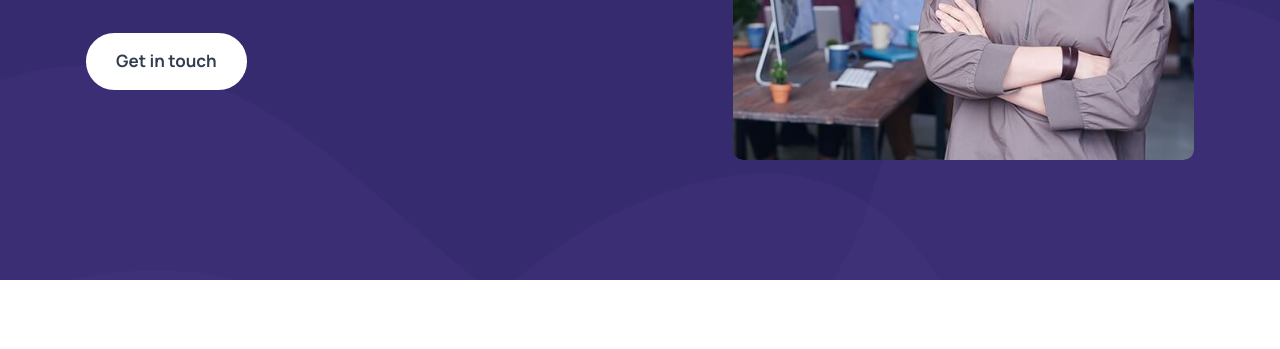
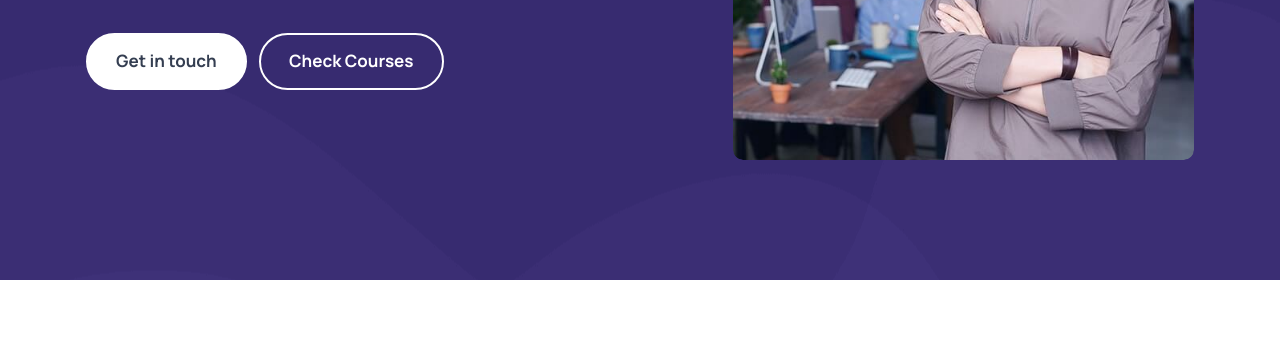
Before and after one commit to letsbeanalyst-Team/Info.letsbeanalyst, a plain HTML site: page index.html in a window 1280 px wide. Shown: the part 451-800 px from the top of the page. Drawn offline with nearby package versions, Linux system fonts and the light colour scheme.

Commit message:
initial commit

```diff
--- a/index.html
+++ b/index.html
@@ -101,46 +101,6 @@
 
         </ul>
 
-        <!-- <div class="wrapper">
-          <a href="mailto:admin@letsbeanalyst.com" class="contact-link">admin@letsbeanalyst.com</a>
-
-          <a href="tel:7050973203" class="contact-link">7050973203</a>
-        </div>
-
-        <ul class="social-list">
-
-          <li>
-            <a href="javascript:void(0);" class="social-link">
-              <ion-icon name="logo-twitter"></ion-icon>
-            </a>
-          </li>
-
-          <li>
-            <a href="javascript:void(0);" class="social-link">
-              <ion-icon name="logo-facebook"></ion-icon>
-            </a>
-          </li>
-
-          <li>
-            <a href="javascript:void(0);" class="social-link">
-              <ion-icon name="logo-dribbble"></ion-icon>
-            </a>
-          </li>
-
-          <li>
-            <a href="javascript:void(0);" class="social-link">
-              <ion-icon name="logo-instagram"></ion-icon>
-            </a>
-          </li>
-
-          <li>
-            <a href="javascript:void(0);" class="social-link">
-              <ion-icon name="logo-youtube"></ion-icon>
-            </a>
-          </li>
-
-        </ul> -->
-
       </nav>
 
       <a href="https://outlook.office365.com/book/FreeTrial@letsbeanalyst.com/" class="btn btn-primary" target="_blank">Free Trial</a>
@@ -176,7 +136,7 @@
 
               <a href="javascript:void(0);" class="btn btn-primary" onclick="openForm()">Get in touch</a>
 
-              <!-- <a href="#footer" class="btn btn-outline">Contact Us</a> -->
+              <a href="/live courses.html" class="btn btn-outline">Check Courses</a>
 
             </div>
 
```
Also changed, not shown: live courses.html (+1 -1 lines).
